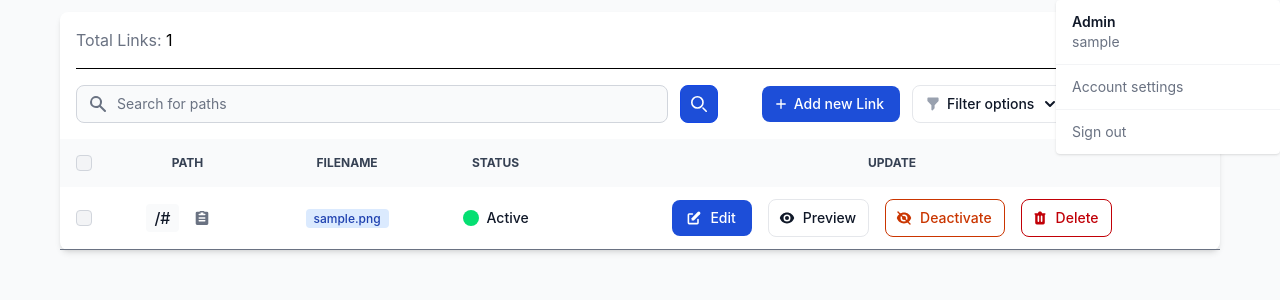
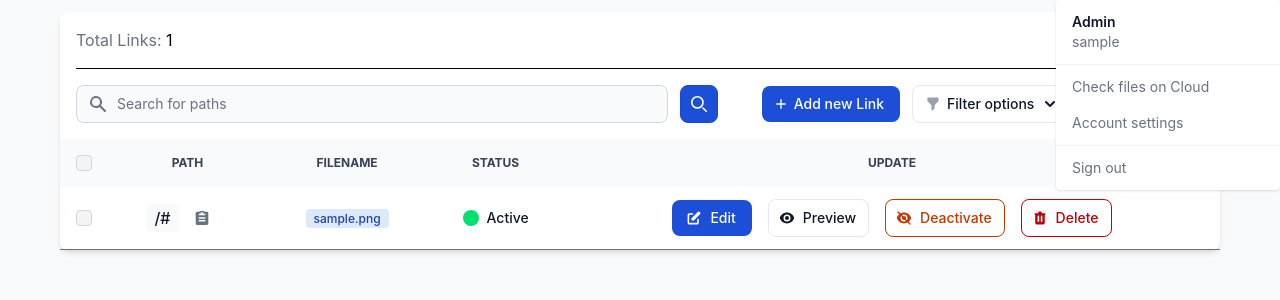
Before and after one commit to J-yphen/BreachRoute, a Flask app: page /find_route in a window 1280 px wide, after a click on "Open user menu". Shown: the part 52-352 px from the top of the page. Run offline with Flask 3, Linux system fonts and the light colour scheme; a user stored in the database is signed in; tables that the repository leaves empty hold one stand-in row (values such as "Sample post"); some libraries are stand-ins or nearby versions.

Commit message:
Add UI link to access bucket objects JSON listing

```diff
--- a/app/breach_route/templates/breach/admin.html
+++ b/app/breach_route/templates/breach/admin.html
@@ -30,7 +30,10 @@
                     </div>
                     <ul class="py-1 text-gray-500 dark:text-gray-400" aria-labelledby="dropdown">
                         <li>
-                            <a href="#" class="block py-2 px-4 text-sm hover:bg-gray-100 dark:hover:bg-gray-600 dark:text-gray-400 dark:hover:text-white">Account settings</a>
+                            <a href="{{ url_for('main.list_cloud_files') }}" class="block py-2 px-4 text-sm hover:bg-gray-100 dark:hover:bg-gray-600 dark:text-gray-400 dark:hover:text-white">Check files on Cloud</a>
+                        </li>
+                        <li>
+                            <a href="" class="block py-2 px-4 text-sm hover:bg-gray-100 dark:hover:bg-gray-600 dark:text-gray-400 dark:hover:text-white">Account settings</a>
                         </li>
                     </ul>
                     <ul class="py-1 text-gray-500 dark:text-gray-400" aria-labelledby="dropdown">
```
